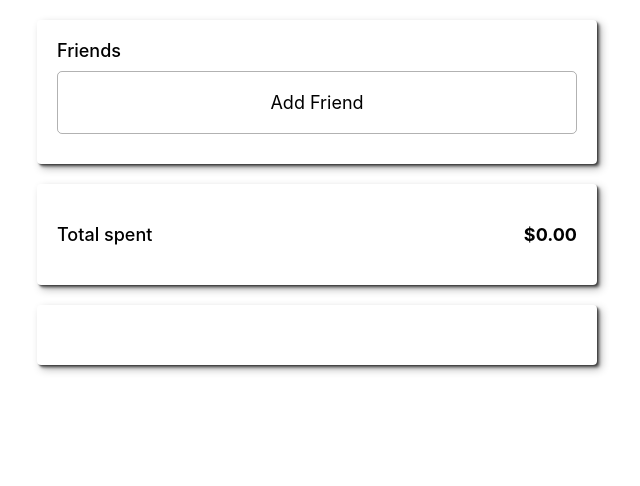
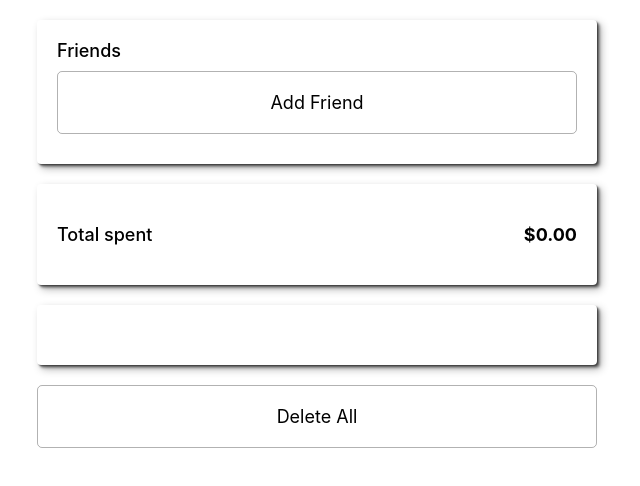
Before and after one commit to r2vq/division, a React (Create React App) app: page / in a window 1280 px wide. Shown: the top 486 px of the page, without its empty margins (323-963 px from the left). Built offline with nearby package versions, Linux system fonts and the light colour scheme; the HTML template or start-up script is replaced by a standard one.

Commit message:
Add delete all button

```diff
--- a/src/App.js
+++ b/src/App.js
@@ -2,6 +2,7 @@ import { useState } from 'react';
 import uuid from 'react-uuid';
 import './App.css';
 import Calculator from './component/Calculator';
+import DeleteAllButton from './component/DeleteAllButton';
 import FriendList from './component/FriendList';
 import PurchaseAdder from './component/PurchaseAdder';
 import PurchaseAdderButton from './component/PurchaseAdderButton';
@@ -21,6 +22,12 @@ function App() {
     setPurchases(purchases.filter(
       current => current.id !== purchase.id
     ));
+  }
+
+  function onDeleteAll() {
+    setPurchases([]);
+    setFriends([]);
+    setAddingPurchase(false);
   }
 
   function onDeleteFriend(friend) {
@@ -116,6 +123,10 @@ function App() {
         purchases={purchases}
         friends={friends}
       />
+
+      <DeleteAllButton
+        onDeleteAll={onDeleteAll}
+      />
     </div>
   );
 }
--- /dev/null
+++ b/src/component/DeleteAllButton.css
@@ -0,0 +1,9 @@
+.deleteAll {
+    border: 1px solid rgba(0, 0, 0, 0.3);
+    border-radius: 5px;
+    cursor: pointer;
+    font-size: large;
+    margin: 10px 20px;
+    padding: 20px 10px;
+    text-align: center;
+}
--- /dev/null
+++ b/src/component/DeleteAllButton.js
@@ -0,0 +1,21 @@
+import "./DeleteAllButton.css";
+
+function DeleteAllButton({ onDeleteAll }) {
+
+    function onClick(e) {
+        e.stopPropagation();
+        const confirmation = window.confirm("Are you sure? This will delete everything!");
+        if (confirmation) {
+            onDeleteAll();
+        }
+    }
+
+    return <div
+        className="deleteAll"
+        onClick={onClick}
+    >
+        Delete All
+    </div>
+}
+
+export default DeleteAllButton;
```
